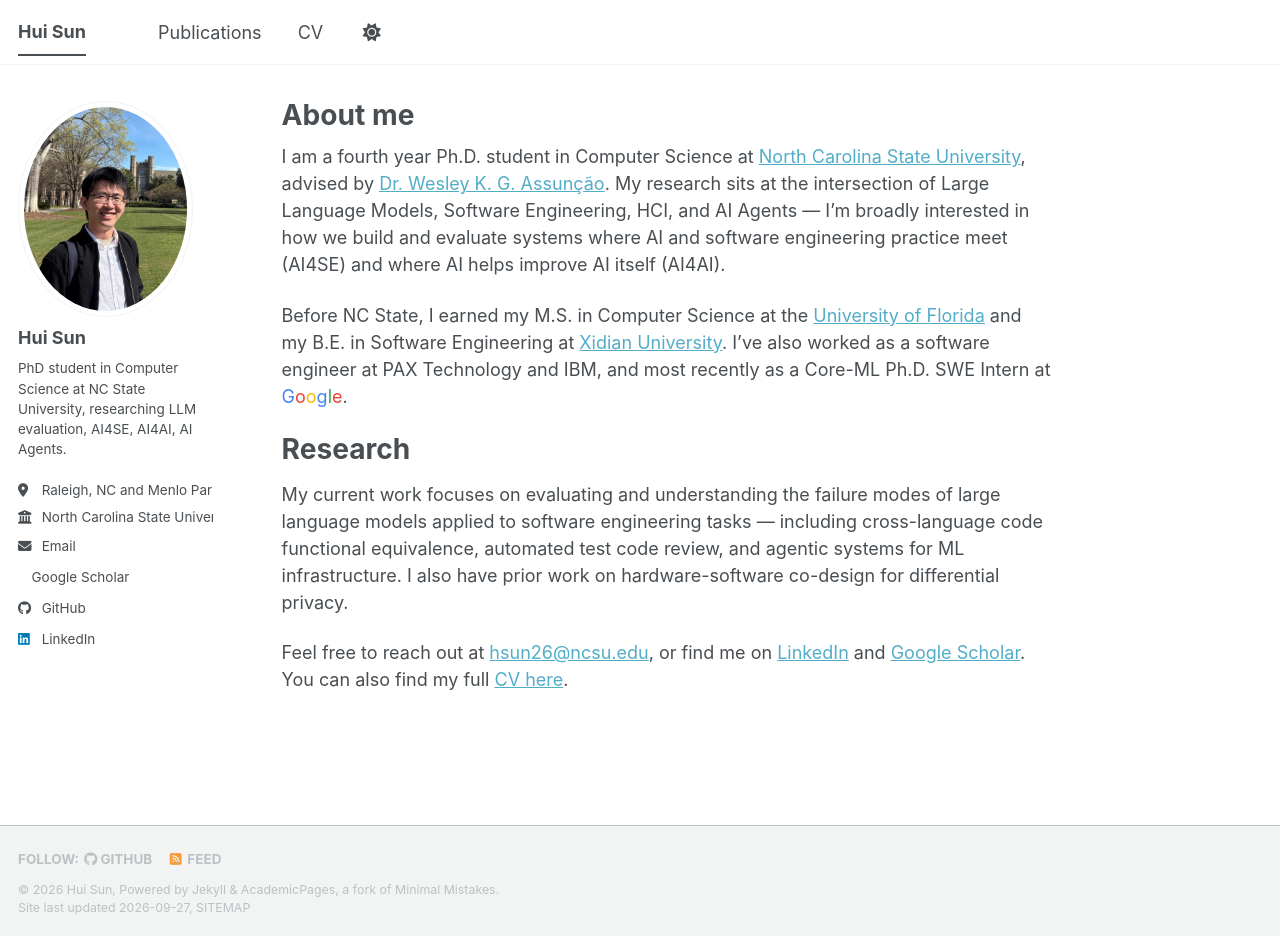
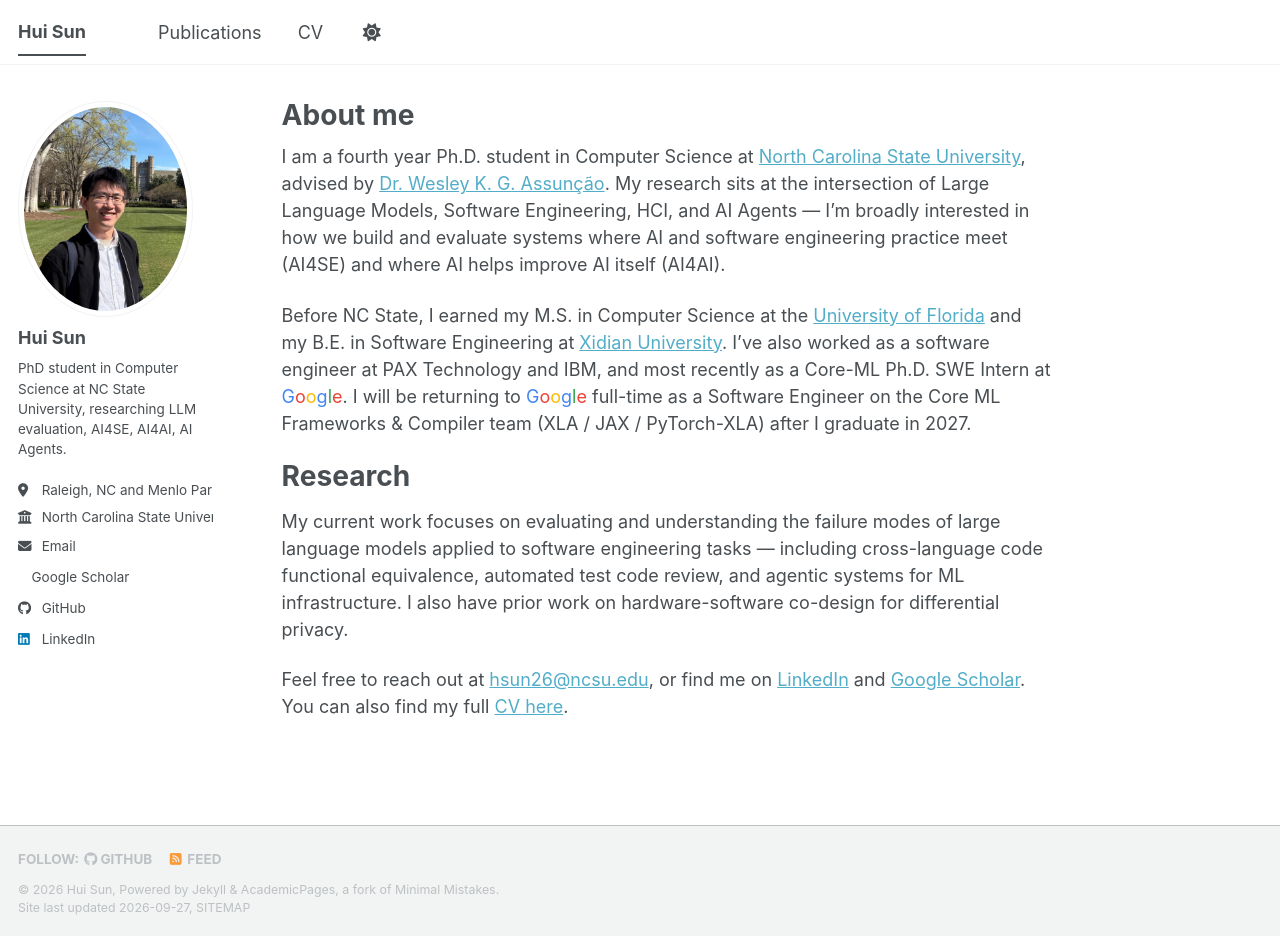
Before and after one commit to Sunhui26yeah/Sunhui26yeah.github.io, a Jekyll site: the page built from _pages/about.md, in a window 1280 px wide and 936 px high. Built offline with Jekyll 4.4.1, drawn with Linux system fonts in a browser that asks for light colours; a style sheet for code colours, icons or effects is not loaded.

Commit message:
Note upcoming full-time return to Google Core ML on About page
Co-Authored-By: Claude Opus 5 (1M context) <noreply@anthropic.com>

```diff
--- a/_pages/about.md
+++ b/_pages/about.md
@@ -9,7 +9,7 @@ redirect_from:
 
 I am a fourth year Ph.D. student in Computer Science at [North Carolina State University](https://www.ncsu.edu/), advised by [Dr. Wesley K. G. Assunção](https://wesleyklewerton.github.io). My research sits at the intersection of Large Language Models, Software Engineering, HCI, and AI Agents — I'm broadly interested in how we build and evaluate systems where AI and software engineering practice meet (AI4SE) and where AI helps improve AI itself (AI4AI).
 
-Before NC State, I earned my M.S. in Computer Science at the [University of Florida](https://www.ufl.edu/) and my B.E. in Software Engineering at [Xidian University](https://en.xidian.edu.cn/). I've also worked as a software engineer at PAX Technology and IBM, and most recently as a Core-ML Ph.D. SWE Intern at {% include google-colored.html %}.
+Before NC State, I earned my M.S. in Computer Science at the [University of Florida](https://www.ufl.edu/) and my B.E. in Software Engineering at [Xidian University](https://en.xidian.edu.cn/). I've also worked as a software engineer at PAX Technology and IBM, and most recently as a Core-ML Ph.D. SWE Intern at {% include google-colored.html %}. I will be returning to {% include google-colored.html %} full-time as a Software Engineer on the Core ML Frameworks & Compiler team (XLA / JAX / PyTorch-XLA) after I graduate in 2027.
 
 Research
 ======
```
